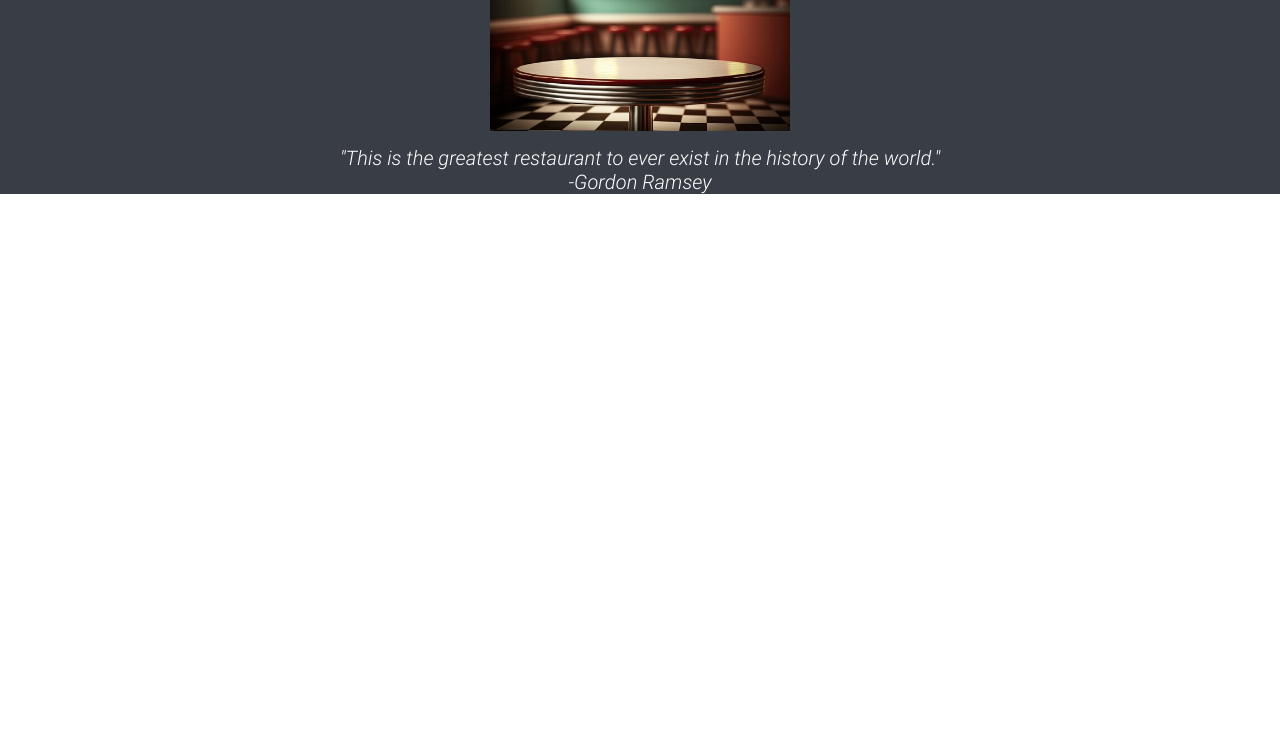
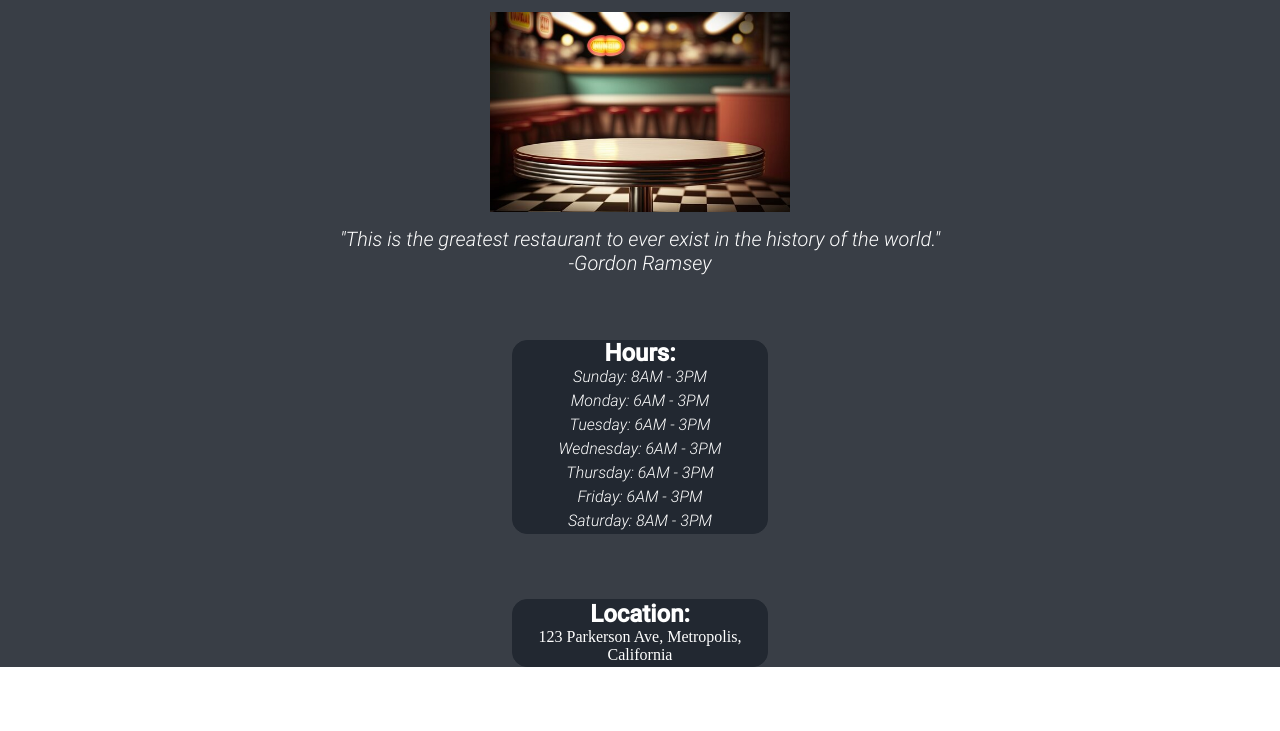
Before and after one commit to brandon-parkerson/restaurant, a website built with webpack: page src/index.html in a window 1280 px wide. Shown: the part 197-928 px from the top of the page. Before the commit the page ends 800 px from the top, so only its background shows below. Built offline with nearby package versions, Linux system fonts and the light colour scheme.

Commit message:
Add hours section and location section on the home page.

```diff
--- a/src/index.html
+++ b/src/index.html
@@ -15,5 +15,8 @@
         <h1 class="title">Brandon's Breakfast Diner</h1>
 
     </div>
+    <footer>
+
+    </footer>
 </body>
 </html>
--- a/src/index.js
+++ b/src/index.js
@@ -5,19 +5,22 @@
 const navigation = document.querySelector(".nav");
 const content = document.getElementById("content");
 const imgElement = document.createElement("img");
-const btnHome = document.createElement("button");
-const btnMenu = document.createElement("button");
-const btnAbout = document.createElement("button");
+
 
 document.addEventListener('DOMContentLoaded', () => {
 
     loadButtons();
     loadTable();
     loadQuote();
+    loadHours();
+    loadLocation();
 
 });
 
 function loadButtons() {
+    const btnHome = document.createElement("button");
+    const btnMenu = document.createElement("button");
+    const btnAbout = document.createElement("button");
     btnHome.innerText = "Home";
     btnMenu.innerText = "Menu";
     btnAbout.innerText = "About";
@@ -41,3 +44,34 @@
     quote.innerText = `"This is the greatest restaurant to ever exist in the history of the world." \n -Gordon Ramsey`;
     content.appendChild(quote);
 };
+
+function loadHours() {
+    const hoursSection = document.createElement("div");
+    hoursSection.classList.add("hours-section");
+    const hoursHeader = document.createElement("h2");
+    const hoursContent = document.createElement("p");
+    hoursContent.classList.add("hours-content");
+    hoursHeader.innerText = "Hours:";
+    hoursContent.innerText = `Sunday: 8AM - 3PM \n Monday: 6AM - 3PM \n Tuesday: 6AM - 3PM \n Wednesday: 6AM - 3PM \n Thursday: 6AM - 3PM
+    Friday: 6AM - 3PM \n Saturday: 8AM - 3PM`;
+
+
+
+    hoursSection.appendChild(hoursHeader);
+    hoursSection.appendChild(hoursContent);
+    content.appendChild(hoursSection);
+};
+
+function loadLocation() {
+    const locationSection = document.createElement("div");
+    locationSection.classList.add("location-section");
+    const locationHeader = document.createElement("h2");
+    const locationContent = document.createElement("p");
+    locationContent.classList.add("location-content");
+    locationHeader.innerText = "Location:";
+    locationContent.innerText = `123 Parkerson Ave, Metropolis, California`;
+
+    locationSection.appendChild(locationHeader);
+    locationSection.appendChild(locationContent);
+    content.appendChild(locationSection);
+}
--- a/src/style.css
+++ b/src/style.css
@@ -11,6 +11,9 @@
     src: url(../fonts/Roboto-LightItalic.ttf);
 }
 
+
+
+
 * {
     box-sizing: border-box;
     margin: 0;
@@ -20,15 +23,16 @@
 body {
     display: flex;
     flex-direction: column;
-
+    justify-content: space-between;
 }
 
 #content {
     display: flex;
     flex-direction: column;
     background-color: #393E46;
+    height: 100vh;
+    align-items: center;
 
-    align-items: center;
 
 }
 
@@ -44,6 +48,7 @@
 .title {
     text-align: center;
     font-family: bebas;
+    font-size: 100px;
 }
 
 .table {
@@ -65,7 +70,7 @@
 
 button:hover {
     background-color: #4c535e;
-    box-shadow: 0px 0px 35px #4c535e;
+    box-shadow: 0px 0px 35px black;
     transition: box-shadow 0.3s ease-in-out;
     cursor: pointer;
 }
@@ -80,3 +85,46 @@
     text-align: center;
     font-family: robotoItalic;
 }
+
+h2 {
+    font-family: robotoMedium;
+}
+
+.hours-section {
+    background-color: #222831;
+    border: 1px solid #222831;
+    border-radius: 15px;
+    text-align: center;
+    width: 25vw;
+}
+
+.hours-content {
+    font-family: robotoItalic, sans-serif;
+}
+
+.hours-section {
+    margin-top: 65px;
+    width: 20%;
+    height: 25%;
+    min-height: auto;
+    line-height: 1.5em;
+}
+
+.location-section {
+    margin-top: 65px;
+    height: 15%;
+    width: 20%;
+    background-color: #222831;
+    border: 1px solid #222831;
+    border-radius: 15px;
+    text-align: center;
+}
+
+footer {
+    display: flex;
+    justify-content: center;
+    align-items: center;
+    gap: 15px;
+    background-color: white;
+    height: 8vh;
+}
```
